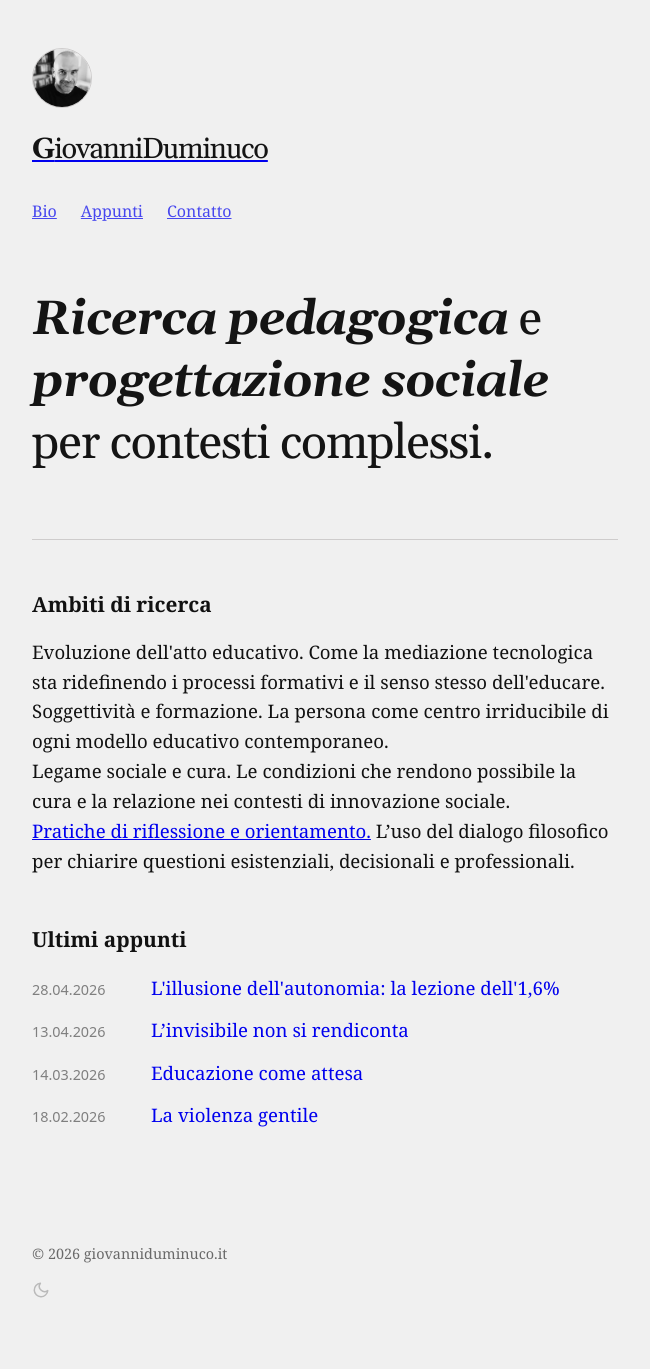
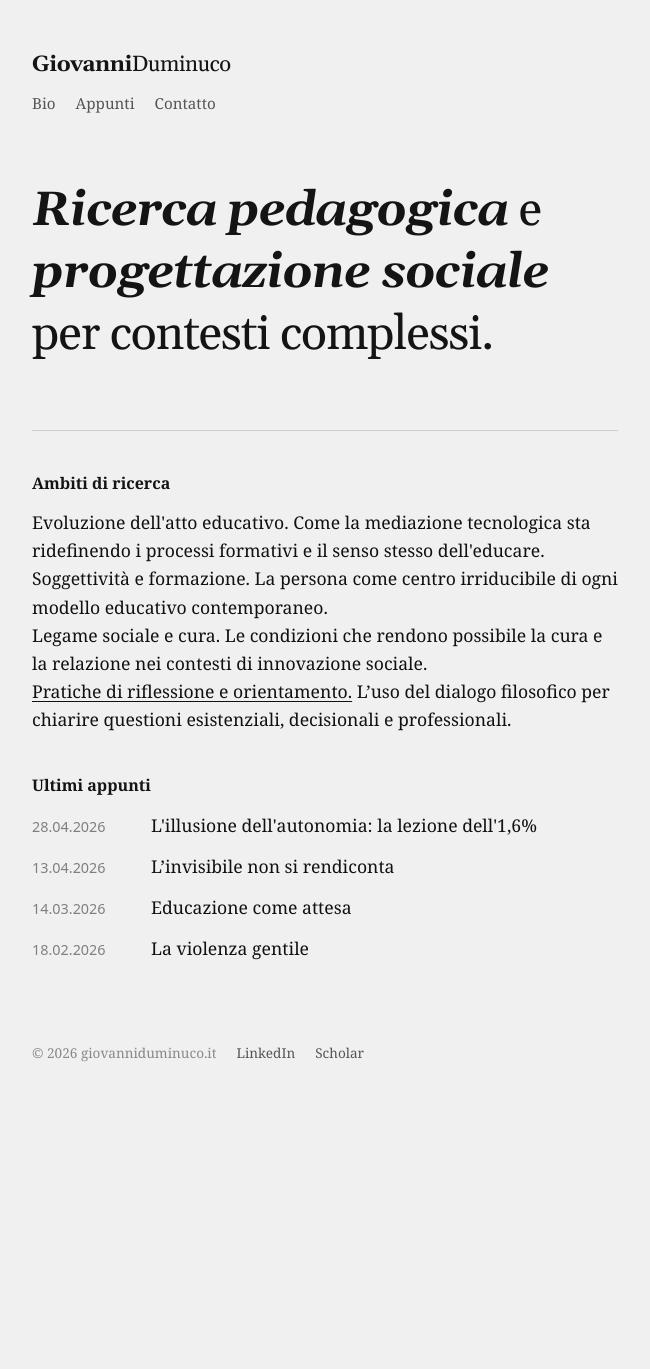
Before and after one commit to dumgio/dumgio.github.io, a Jekyll site: the page built from index.html, in a window 1280 px wide. Shown: the whole page, without its empty margins (0-650 px from the left). Built offline with Jekyll 4.4.1, drawn with Linux system fonts in a browser that asks for light colours; some web fonts are replaced; after the commit the page ends 1112 px from its top, so only the background shows below that.

Commit message:
Update default.html

```diff
--- a/_layouts/default.html
+++ b/_layouts/default.html
@@ -10,19 +10,6 @@
     <link rel="preconnect" href="https://fonts.gstatic.com" crossorigin>
     <link href="https://fonts.googleapis.com/css2?family=Gelasio:ital,wght@0,400;0,700;1,700&display=swap" rel="stylesheet">
 
-    <script>
-        (function() {
-            const savedTheme = localStorage.getItem("theme");
-            if (savedTheme === "dark") {
-                document.documentElement.setAttribute("data-theme", "dark");
-            } else if (savedTheme === "light") {
-                document.documentElement.setAttribute("data-theme", "light");
-            } else if (window.matchMedia("(prefers-color-scheme: dark)").matches) {
-                document.documentElement.setAttribute("data-theme", "dark");
-            }
-        })();
-    </script>
-
     <style>
         @font-face {
             font-family: 'Bespoke Serif';
@@ -34,116 +21,110 @@
         :root {
             --bg-color: #F0F0F0;
             --text-color: #111;
+            --text-muted: #555;
+            --text-faint: #888;
             --title-color: rgb(20, 20, 20);
             --border-light: #96909061;
-            --spacing: 2rem; /* Aumentato per dare respiro a sinistra */
-            --max-width: 650px; /* Ridotto leggermente per coerenza con Gorman */
+            --max-width: 650px;
+            --spacing: 2rem;
         }
 
-        [data-theme="dark"] {
-            --bg-color: #0f1417;
-            --text-color: #d0d0d0;
-            --title-color: #f2f2f2;
-            --border-light: #2a2f33;
-        }
-
-        /* Reset e Base */
         * { box-sizing: border-box; margin: 0; padding: 0; }
         html, body { background-color: var(--bg-color); color: var(--text-color); }
 
         body {
-            /* MODIFICA CHIAVE: Rimosso margin: 0 auto; */
             max-width: var(--max-width);
             margin: 0;
             padding: var(--spacing);
-            font-family: 'Bespoke Serif', Georgia, serif !important;
-            font-size: 1.165rem;
+            font-family: 'Bespoke Serif', Georgia, serif;
+            font-size: 1.1rem;
             line-height: 1.6;
             -webkit-font-smoothing: antialiased;
             text-align: left;
         }
 
-        /* Struttura a stack (Gorman style) */
-        .stack > * + * { margin-top: 1.5rem; }
-
         /* Header */
         header {
-            padding: 1rem 0;
-            display: flex;
-            flex-direction: column;
-            align-items: flex-start;
-            gap: 1.5rem;
+            padding: 1rem 0 2rem;
         }
 
-        .profile-photo {
-            width: 60px; height: 60px;
-            border-radius: 50%;
-            object-fit: cover;
-            border: 1px solid var(--border-light);
+        .site-name {
+            display: block;
+            font-family: 'Gelasio', serif;
+            font-size: 22px;
+            font-weight: 700;
+            color: var(--title-color);
+            text-decoration: none;
+            margin-bottom: 0.5rem;
+            letter-spacing: -0.02em;
         }
 
-        .title h1 {
-            font-family: 'Gelasio', serif !important;
-            font-size: 29px;
-            font-weight: 700;
-            line-height: 35px;
-            color: var(--title-color);
-            margin: 0;
-            letter-spacing: -0.04em;
+        .site-name span { font-weight: 400; }
+
+        nav { display: flex; gap: 1.25rem; }
+        nav a {
+            font-size: 0.95rem;
+            color: var(--text-muted);
+            text-decoration: none;
+        }
+        nav a:hover {
+            color: var(--text-color);
+            text-decoration: underline;
+            text-underline-offset: 3px;
         }
 
-        .title span { font-weight: 400; } /* Effetto Gorman: J span{ason} */
+        /* Contenuto */
+        main { margin: 2rem 0; }
 
-        nav { display: flex; gap: 1.5rem; margin-top: 0.5rem; }
-        nav a { font-size: 1rem; opacity: 0.7; }
-        nav a:hover { opacity: 1; text-decoration: underline; }
-
-        /* Contenuto */
-        main { margin: 3rem 0; }
+        .stack > * + * { margin-top: 1.25rem; }
 
         h2 {
-            font-size: 1.3rem;
-            margin: 3rem 0 1rem;
+            font-size: 1rem;
             font-weight: 700;
+            margin: 2.5rem 0 0.75rem;
+            color: var(--title-color);
         }
 
-        hr { border: none; border-top: 1px solid var(--border-light); margin: 3rem 0; }
+        hr {
+            border: none;
+            border-top: 1px solid var(--border-light);
+            margin: 2.5rem 0;
+        }
+
+        a {
+            color: var(--text-color);
+            text-underline-offset: 3px;
+        }
 
         /* Footer */
         footer {
-            margin-top: 5rem;
-            padding: 2rem 0;
-            font-size: 0.9rem;
-            opacity: 0.6;
+            margin-top: 4rem;
+            padding: 1rem 0;
+            font-size: 0.85rem;
+            color: var(--text-faint);
+            display: flex;
+            gap: 1.25rem;
+            flex-wrap: wrap;
+            align-items: center;
         }
 
-        #theme-toggle {
-            background: none;
-            border: none;
-            color: var(--text-color);
-            cursor: pointer;
-            padding: 0;
-            margin-top: 1rem;
-            opacity: 0.4;
+        footer a {
+            color: var(--text-muted);
+            text-decoration: none;
         }
 
-        #sun-icon, #moon-icon { width: 18px; height: 18px; }
+        footer a:hover { text-decoration: underline; }
 
         @media screen and (max-width: 620px) {
             body { padding: 1.5rem; }
-            .title h1 { font-size: 26px; }
+            .site-name { font-size: 20px; }
         }
     </style>
 </head>
 <body>
 
     <header>
-        <img src="/profile.jpg" alt="Giovanni Duminuco" class="profile-photo">
-        <div class="title">
-            <a href="/">
-                <h1>G<span>iovanniDuminuco</span></h1>
-            </a>
-        </div>
+        <a href="/" class="site-name">Giovanni<span>Duminuco</span></a>
         <nav>
             <a href="/bio">Bio</a>
             <a href="/blog">Appunti</a>
@@ -156,32 +137,10 @@
     </main>
 
     <footer>
-        <p>&copy; {{ "now" | date: "%Y" }} giovanniduminuco.it</p>
-
-        <button id="theme-toggle" aria-label="Cambia tema">
-            <svg id="sun-icon" style="display:none" xmlns="http://www.w3.org/2000/svg" viewBox="0 0 24 24" fill="none" stroke="currentColor" stroke-width="2" stroke-linecap="round" stroke-linejoin="round"><circle cx="12" cy="12" r="5"></circle><line x1="12" y1="1" x2="12" y2="3"></line><line x1="12" y1="21" x2="12" y2="23"></line><line x1="4.22" y1="4.22" x2="5.64" y2="5.64"></line><line x1="18.36" y1="18.36" x2="19.78" y2="19.78"></line><line x1="1" y1="12" x2="3" y2="12"></line><line x1="21" y1="12" x2="23" y2="12"></line><line x1="4.22" y1="19.78" x2="5.64" y2="18.36"></line><line x1="18.36" y1="5.64" x2="19.78" y2="4.22"></line></svg>
-            <svg id="moon-icon" style="display:none" xmlns="http://www.w3.org/2000/svg" viewBox="0 0 24 24" fill="none" stroke="currentColor" stroke-width="2" stroke-linecap="round" stroke-linejoin="round"><path d="M21 12.79A9 9 0 1 1 11.21 3 7 7 0 0 0 21 12.79z"></path></svg>
-        </button>
+        <span>&copy; {{ "now" | date: "%Y" }} giovanniduminuco.it</span>
+        <a href="https://www.linkedin.com/in/dumgio/">LinkedIn</a>
+        <a href="https://scholar.google.com/citations?user=lpBSylMAAAAJ&hl=it">Scholar</a>
     </footer>
 
-    <script>
-        const toggleBtn = document.getElementById('theme-toggle');
-        const sun = document.getElementById('sun-icon');
-        const moon = document.getElementById('moon-icon');
-
-        function updateIcons() {
-            const isDark = document.documentElement.getAttribute('data-theme') === 'dark';
-            sun.style.display = isDark ? 'block' : 'none';
-            moon.style.display = isDark ? 'none' : 'block';
-        }
-
-        updateIcons();
-        toggleBtn.addEventListener('click', () => {
-            let theme = document.documentElement.getAttribute('data-theme') === 'dark' ? 'light' : 'dark';
-            document.documentElement.setAttribute('data-theme', theme);
-            localStorage.setItem('theme', theme);
-            updateIcons();
-        });
-    </script>
 </body>
 </html>
```
